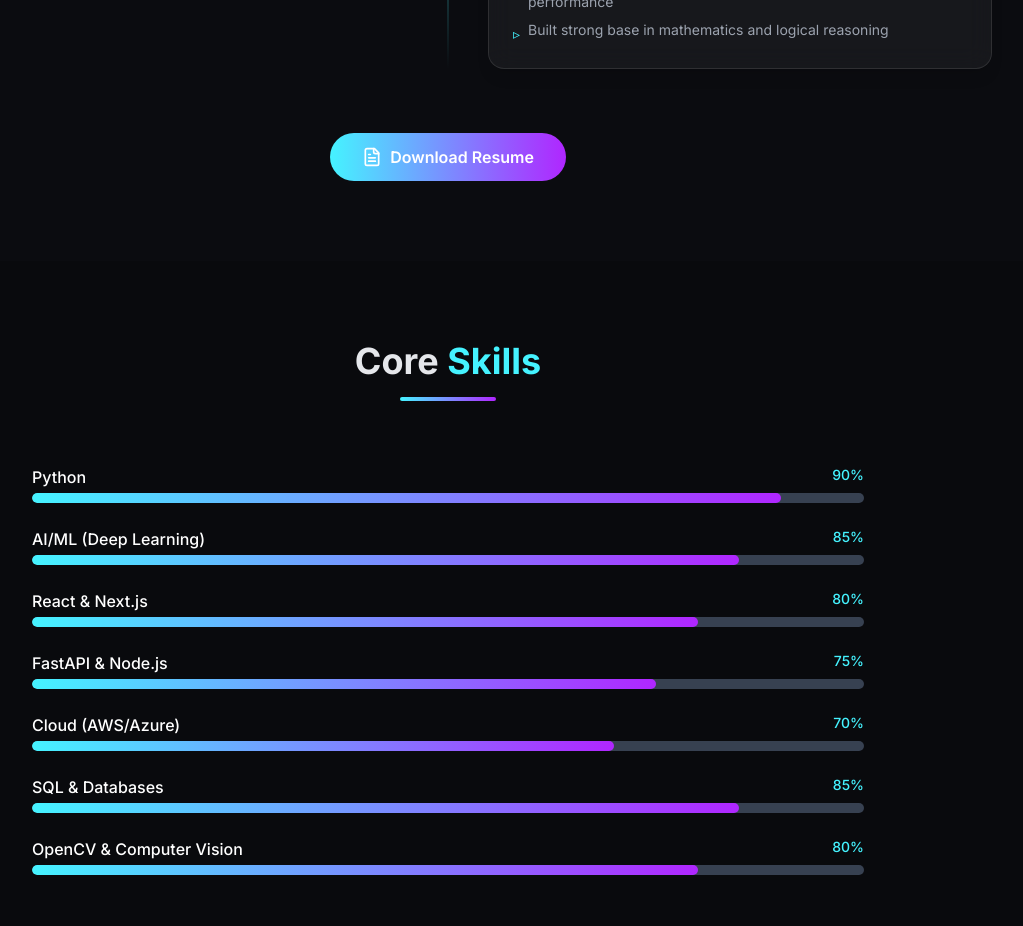
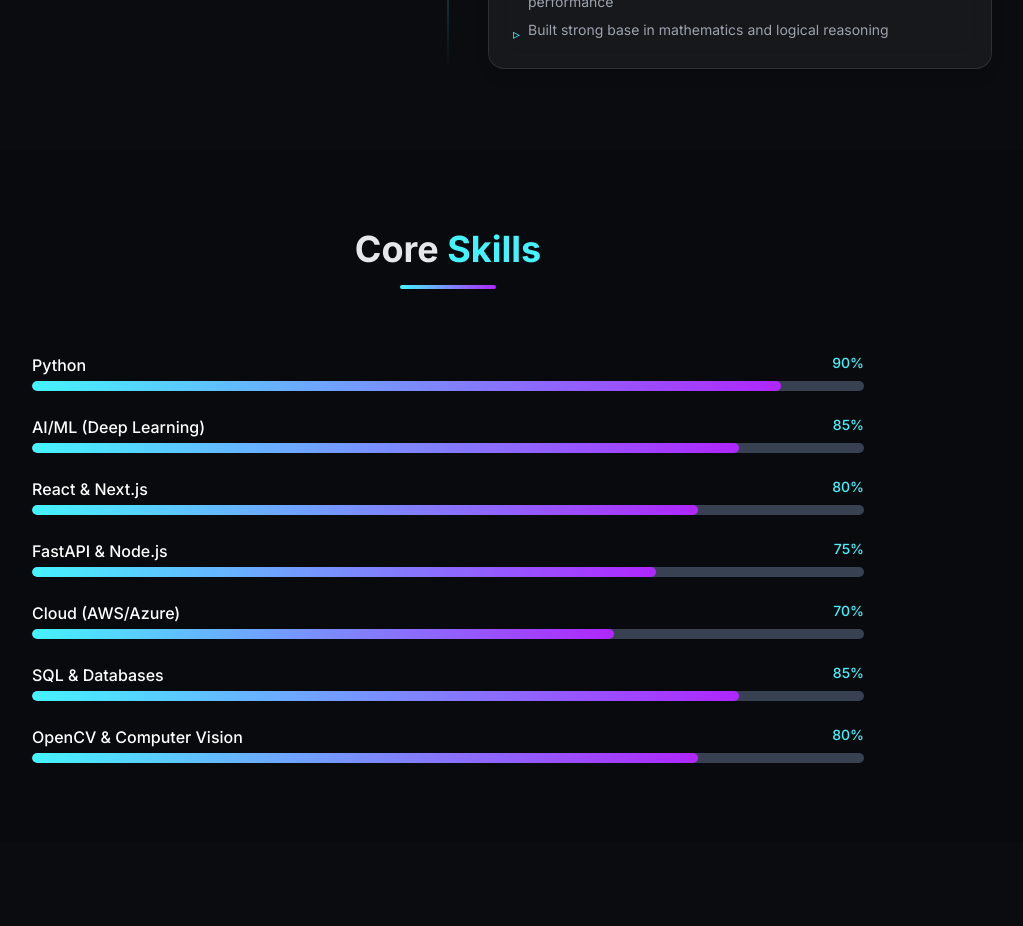
Before and after one commit to TRIVIN3004/trivin-portfolio, a React (Vite) app in the folder client/: page / in a window 1280 px wide. Shown: the part 2260-3186 px from the top of the page, without its empty margins (192-1215 px from the left). Built offline with nearby package versions, Linux system fonts and the light colour scheme.

Commit message:
Clean up UI by removing duplicate resume button

```diff
--- a/client/src/components/Education.jsx
+++ b/client/src/components/Education.jsx
@@ -1,6 +1,5 @@
 import { motion } from 'framer-motion';
-import { GraduationCap, School, FileText } from 'lucide-react';
-import resumePdf from '../../../public/resume.pdf';
+import { GraduationCap, School } from 'lucide-react';
 
 const educationList = [
   {
@@ -108,23 +107,6 @@ const Education = () => {
             );
           })}
         </div>
-
-        <motion.div
-           initial={{ opacity: 0, y: 30 }}
-           whileInView={{ opacity: 1, y: 0 }}
-           viewport={{ once: true }}
-           transition={{ duration: 0.5, delay: 0.4 }}
-           className="mt-16"
-        >
-          <a
-            href={resumePdf}
-            download="Trivin_S_Resume.pdf"
-            className="flex items-center gap-2 px-8 py-3 rounded-full bg-gradient-to-r from-neonBlue to-neonPurple text-white font-semibold hover:shadow-[0_0_20px_#45f3ff] transition-all duration-300"
-          >
-            <FileText size={20} />
-            Download Resume
-          </a>
-        </motion.div>
       </div>
     </section>
   );
```
